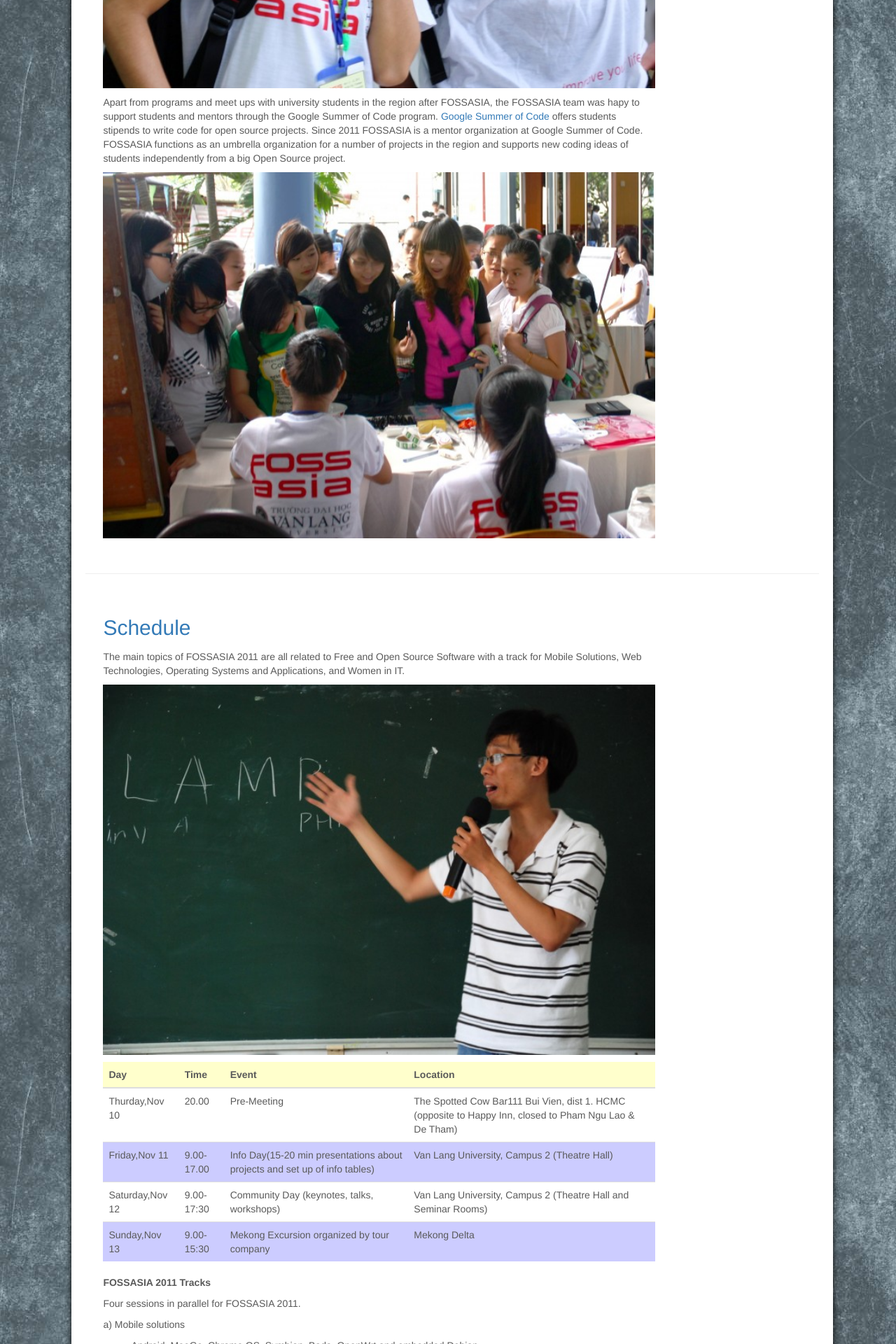
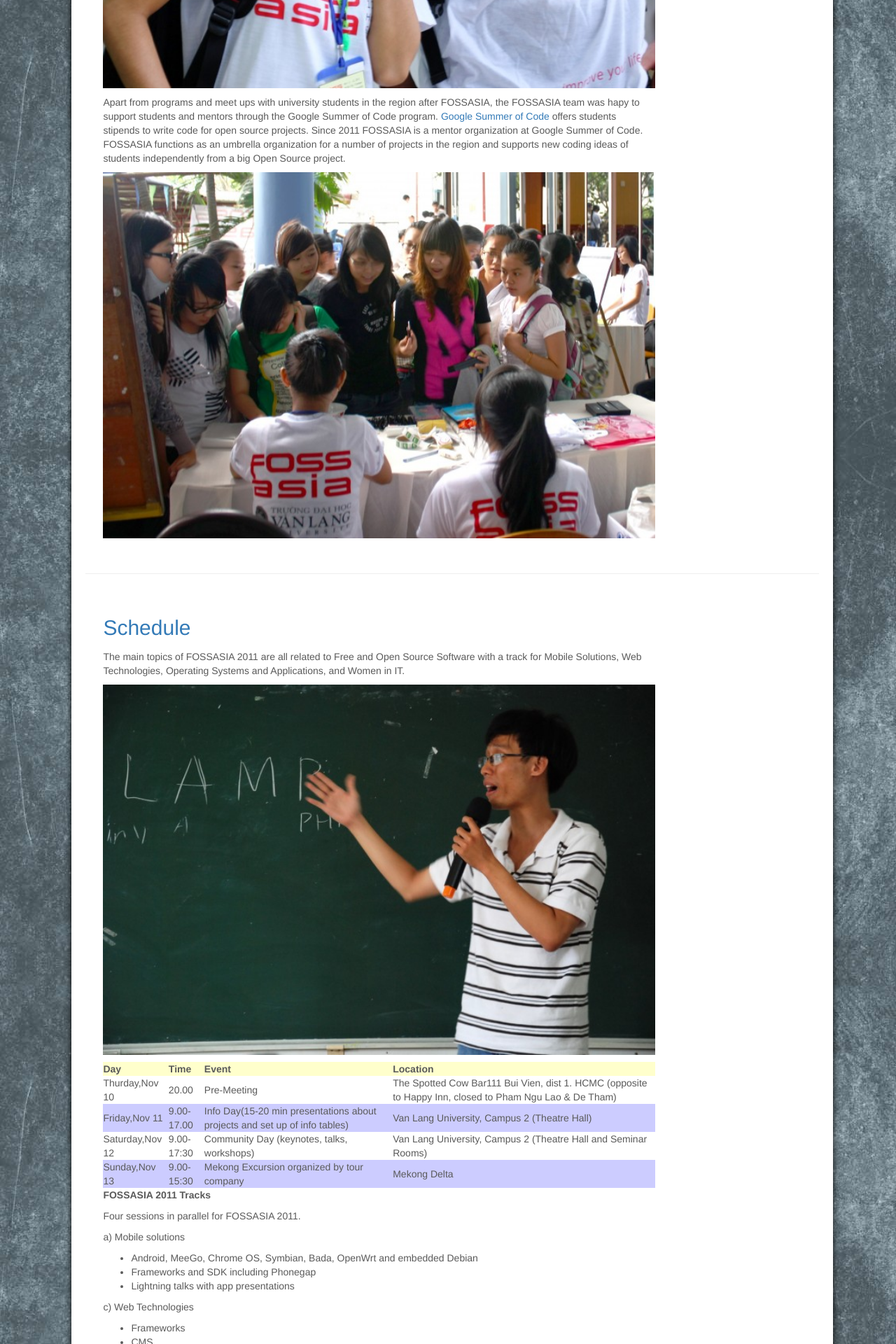
Before and after one commit to fossasia/2011.fossasia.org, a Jekyll site: the page built from index.html, in a window 1280 px wide. Shown: the part 4480-6400 px from the top of the page at 70% size. Built offline with Jekyll 4.4.1, drawn with Linux system fonts in a browser that asks for light colours; nearby versions of some CDN libraries; comment, search, counter and statistics services are not loaded.

Commit message:
Responsive Table

```diff
--- a/_includes/scripts.html
+++ b/_includes/scripts.html
@@ -10,7 +10,7 @@
         }(document, "script", "twitter-wjs"));
     </script>
     <script type="text/javascript">
-        $('table').addClass('table');
+        $('table').addClass('table-responsive');
         $('img:not(.img-logo):not(.flickr_badge_image img)').addClass('img-responsive');
         var ch = $('#projects').children();
         $(ch[ch.length - 1].children).css('margin-left', '30%');
--- a/css/styles.css
+++ b/css/styles.css
@@ -262,15 +262,15 @@
   border: 1px solid #3c3c3c;
 }
 
-.table:not(#flickr-table) > tbody > tr:hover > td {
+.table-responsive:not(#flickr-table) > tbody > tr:hover > td {
     background-color: #efefef;
 }
 
-.table:not(#flickr-table):not(#weather-table) > tbody > tr:nth-child(even) > td {
+.table-responsive:not(#flickr-table):not(#weather-table) > tbody > tr:nth-child(even) > td {
     background-color: #ccccff;
 }
 
-.table:not(#flickr-table):not(#weather-table) > thead > tr > th {
+.table-responsive:not(#flickr-table):not(#weather-table) > thead > tr > th {
     background-color: rgb(255, 255, 204);
 }
 
```
